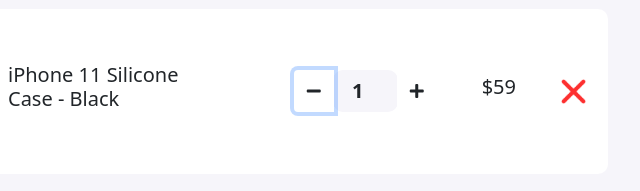
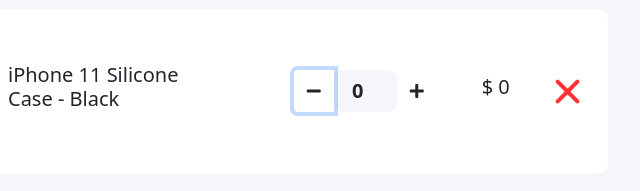
Before and after one commit to obaedulislam/shopping-cart, a plain HTML site: page index.html in a window 1280 px wide. Both pictures are taken after a click on the button 735 px from the left and 431 px from the top of the page. Shown: the part 340-531 px from the top of the page, 422-1062 px from the left. Drawn offline with nearby package versions, Linux system fonts and the light colour scheme.

Commit message:
Case section development done

```diff
--- a/app.js
+++ b/app.js
@@ -1,15 +1,17 @@
 function updateCaseNumber(isIncreasing){
     const caseInput = document.getElementById("case-number");
-    const caseNumber = parseInt(caseInput.value);
+    let caseNumber = parseInt(caseInput.value);
     if(isIncreasing == true){
-        caseInput.value = caseNumber + 1;
+        caseNumber = caseNumber + 1;
     }
-    else(
-        caseInput.value = caseNumber - 1;
-    )
+    else if(caseNumber > 0) {
+        caseNumber = caseNumber - 1;
+    }
+    caseInput.value = caseNumber;
+    //Update Case Total
+    const caseTotal = document.getElementById("case-total");
+    caseTotal.innerText = caseNumber * 59;
 }
-
-
 
 document.getElementById("case-plus").addEventListener("click", function(){
     updateCaseNumber(true);
--- a/index.html
+++ b/index.html
@@ -50,7 +50,7 @@
                            <button id ="case-plus" class="btn btn-default"><i class="fas fa-plus"></i></button>
 
                         </div>
-                        <h5>$59</h5>
+                        <h5>$ <span id="case-total">59</span></h5>
                         <img src="images/remove.png" alt="" class="remove-item">
                      </div>
                   </div>
```
